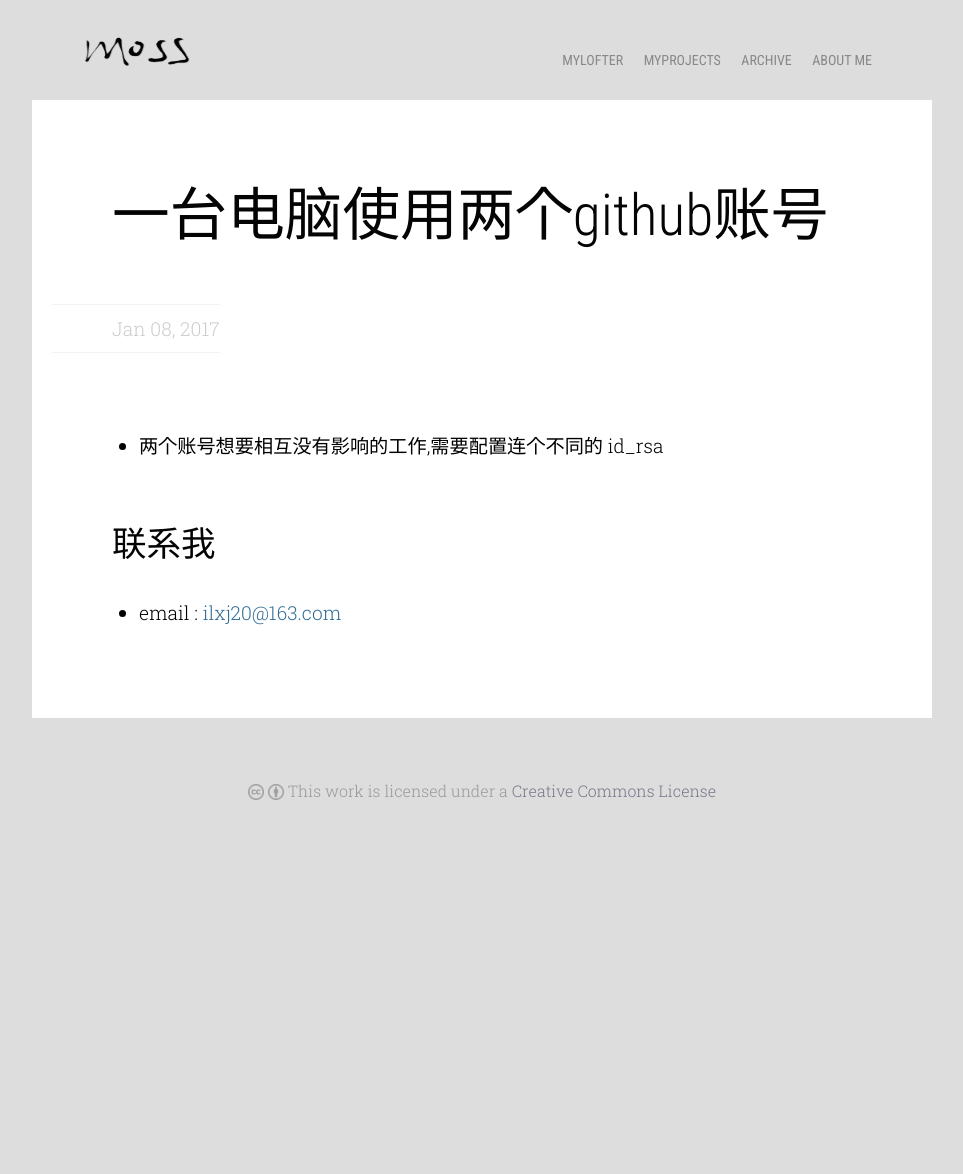
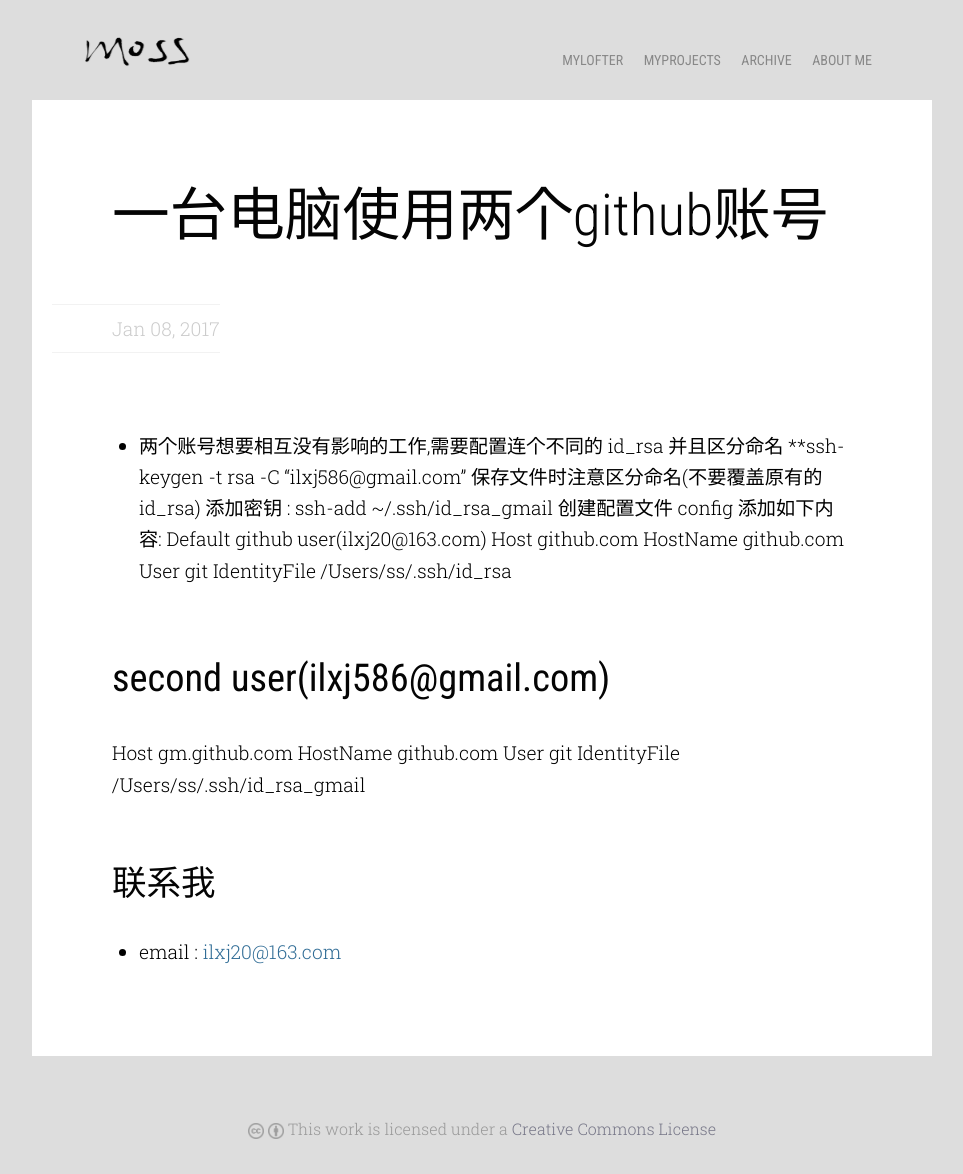
Before and after one commit to callmess/callmess.github.io, a Jekyll site: the page built from _posts/2017-01-08-two-github-user.md, in a window 1280 px wide. Shown: the whole page, without its empty margins (158-1121 px from the left). Built offline with Jekyll 4.4.1, drawn with Linux system fonts in a browser that asks for light colours; before the commit the page ends 900 px from its top, so only the background shows below that.

Commit message:
完善教程记录

```diff
--- a/_posts/2017-01-08-two-github-user.md
+++ b/_posts/2017-01-08-two-github-user.md
@@ -6,8 +6,23 @@
 redirect_from: ["/2017/01/08/twogithubuser.html"]
 
 ---
-* 两个账号想要相互没有影响的工作,需要配置连个不同的 id_rsa
+* 两个账号想要相互没有影响的工作,需要配置连个不同的 id_rsa 并且区分命名
+ **ssh-keygen -t rsa -C "ilxj586@gmail.com"
+保存文件时注意区分命名(不要覆盖原有的id_rsa)
+添加密钥 : ssh-add ~/.ssh/id_rsa_gmail
+创建配置文件 config
+添加如下内容:
+ Default github user(ilxj20@163.com)
+Host github.com
+HostName github.com
+User git
+IdentityFile /Users/ss/.ssh/id_rsa
 
+# second user(ilxj586@gmail.com)
+Host gm.github.com
+HostName github.com
+User git
+IdentityFile /Users/ss/.ssh/id_rsa_gmail
 
 ### 联系我
  * email : [ilxj20@163.com](mailto:ilxj20@163.com?subject=sen to Moss&body=邮件内容)
```
